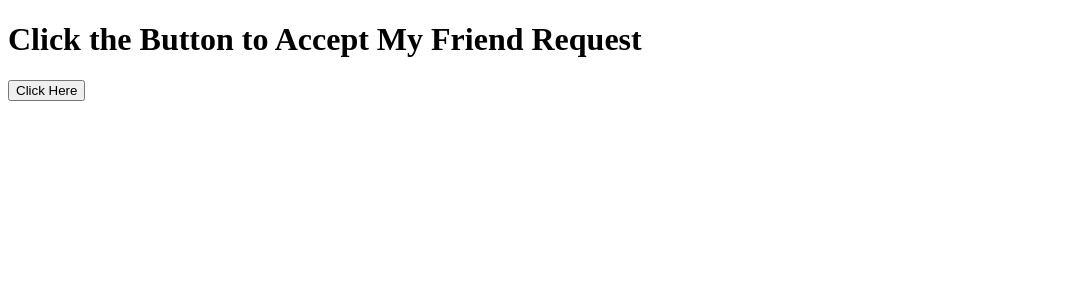
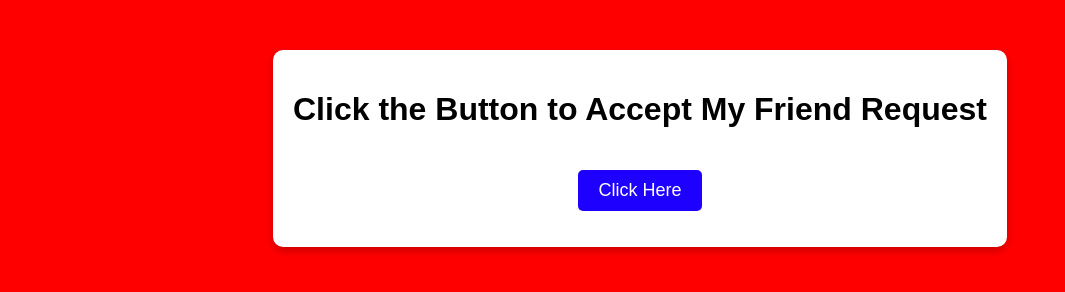
Before and after one commit to Bhojarajperua/ABC, a plain HTML site: page Index.Html in a window 1280 px wide. Shown: the whole page, without its empty margins (0-1065 px from the left). Drawn offline with Linux system fonts and the light colour scheme.

Commit message:
Update Index.Html

```diff
--- a/Index.Html
+++ b/Index.Html
@@ -4,7 +4,7 @@
     <meta charset="UTF-8">
     <meta name="viewport" content="width=device-width, initial-scale=1.0">
     <title>Lag Test Button</title>
-    <link rel="stylesheet" href="Simple.css">
+    <link rel="stylesheet" href="Style.css">
 </head>
 <body>
     <div class="container">
```
